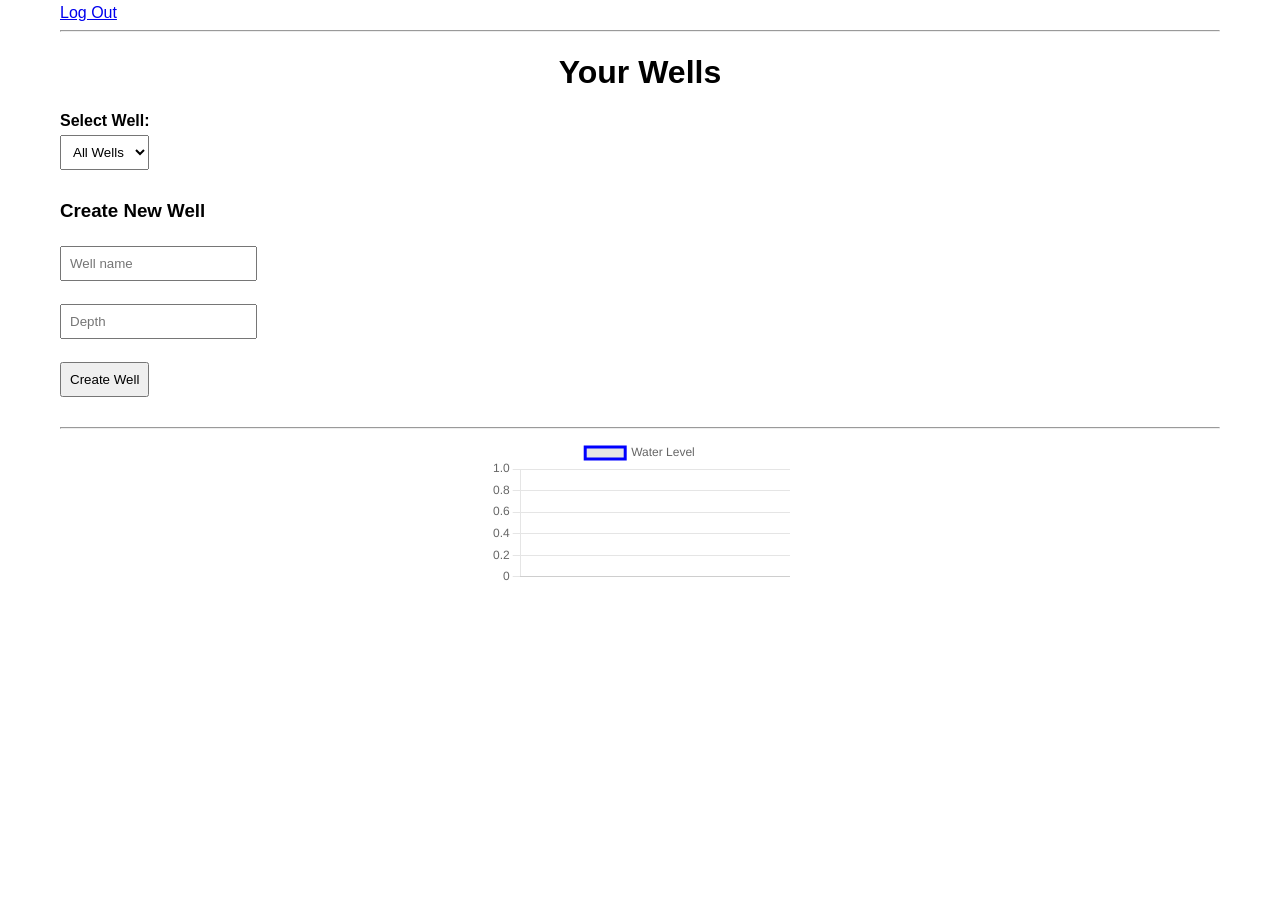
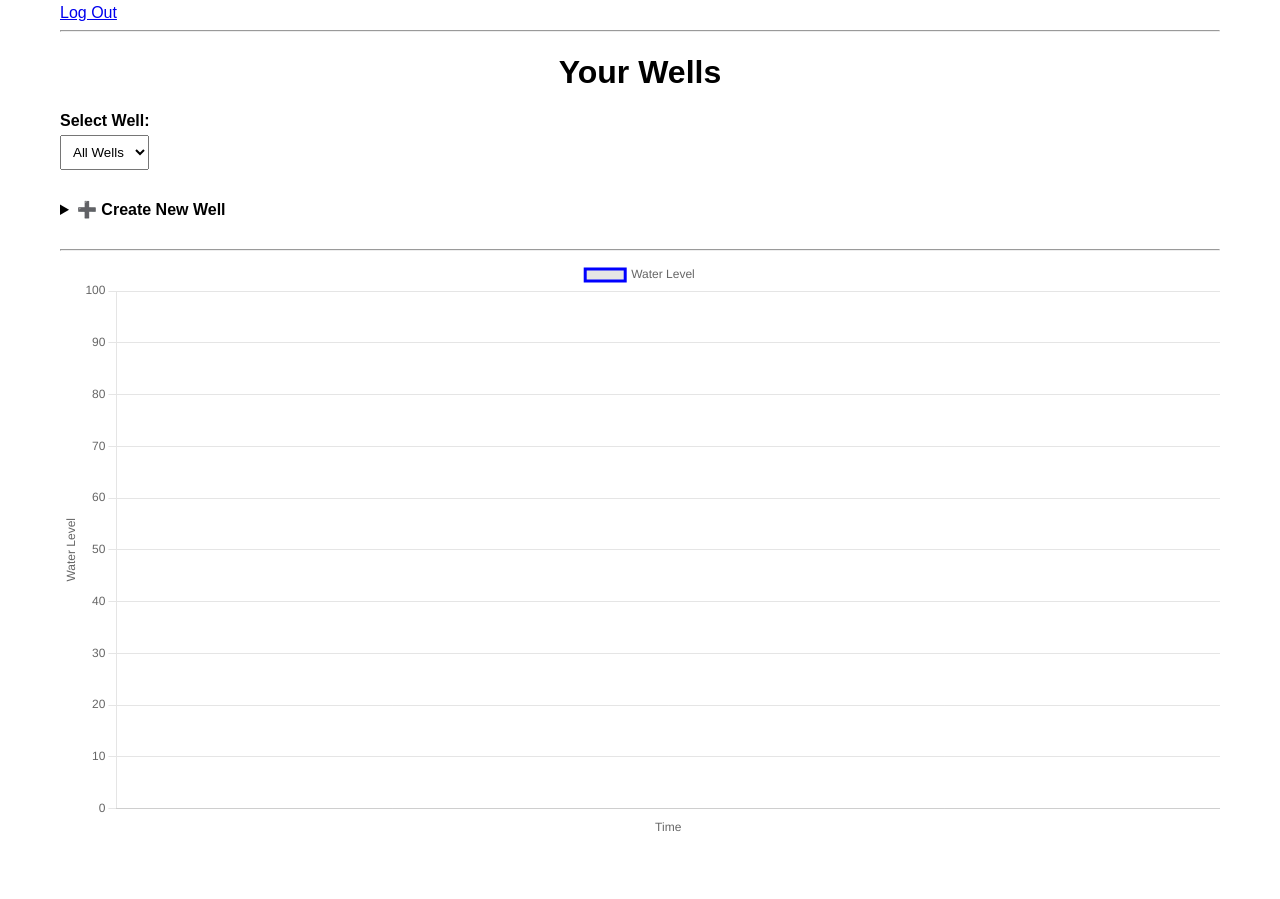
Before and after one commit to Lubakicha/HACKTUES12_DUMP_HILL_PROJECT, a Django app: page /home/ in a window 1280 px wide. Shown: the part 148-1047 px from the top of the page. Before the commit the page ends 729 px from the top, so only its background shows below. Run offline with Django 5.2, Linux system fonts and the light colour scheme; the visitor is signed in with stand-in values (Sample User, id 1); data that the repository does not hold is empty.

Commit message:
Full graph html

```diff
--- a/wellSite/wellShow/templates/home.html
+++ b/wellSite/wellShow/templates/home.html
@@ -25,17 +25,21 @@
         }
 
         canvas {
-            max-width: 1000px;
+            width: 100%;
+            max-width: 1200px;   /* increase this */
+            height: 500px;       /* 👈 controls height */
             display: block;
             margin: auto;
 }
     </style>
 </head>
 <body>
+
 {% include 'navbar.html' %}
+
 {% block content %}
+{% endblock %}
 
-    {% endblock%}
 <h1>Your Wells</h1>
 
 <!-- 🔽 SELECT WELL -->
@@ -55,15 +59,18 @@
                     {{ well.name }} (Depth: {{ well.depth }})
                 </option>
             {% endfor %}
-
         </select>
     </form>
 </div>
 
 <!-- ➕ CREATE WELL -->
 <div class="section">
-    <h3>Create New Well</h3>
+    <details>
+        <summary style="cursor: pointer; font-weight: bold;">
+            ➕ Create New Well
+        </summary>
 
+        <div style="margin-top: 15px;">
             <form method="POST" action="new_well/">
                 {% csrf_token %}
 
@@ -72,6 +79,8 @@
 
                 <button type="submit">Create Well</button>
             </form>
+        </div>
+    </details>
 </div>
 
 <hr>
@@ -83,6 +92,8 @@
     const labels = JSON.parse('{{ labels|escapejs }}');
     const data = JSON.parse('{{ data|escapejs }}');
 
+    const maxDepth = Number('{{ selected_well.depth|default:"100" }}');
+
     const ctx = document.getElementById('wellChart').getContext('2d');
 
     new Chart(ctx, {
@@ -93,8 +104,27 @@
                 label: 'Water Level',
                 data: data,
                 borderColor: 'blue',
-                fill: true
+                fill: true,
+                tension: 0.3
             }]
+        },
+        options: {
+            scales: {
+                y: {
+                    min: 0,
+                    max: maxDepth,
+                    title: {
+                        display: true,
+                        text: 'Water Level'
+                    }
+                },
+                x: {
+                    title: {
+                        display: true,
+                        text: 'Time'
+                    }
+                }
+            }
         }
     });
 </script>
```
Lines whose indentation alone changed are shown as unchanged.
